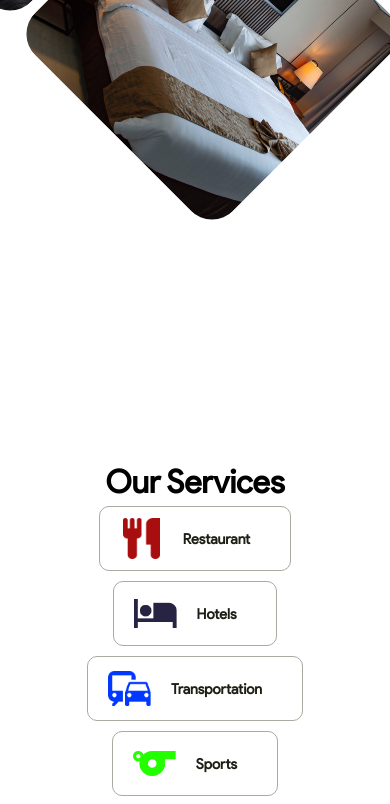
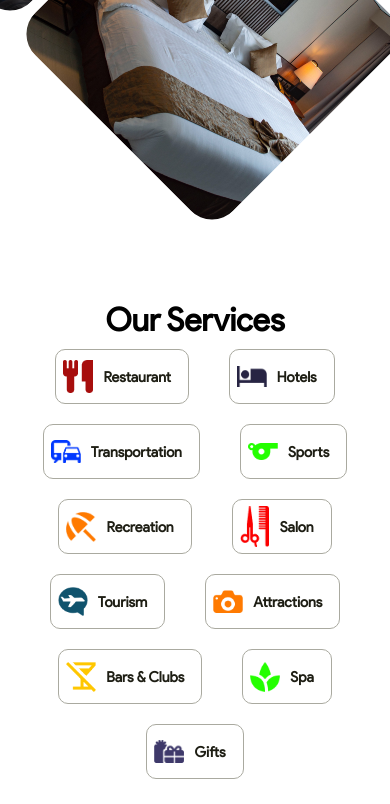
Before and after one commit to tayor99/plaza, a React (Create React App) app: page / in a window 390 px wide. Shown: the part 770-1574 px from the top of the page. Built offline with nearby package versions, Linux system fonts and the light colour scheme.

Commit message:
new marketplace  responsivenrss

```diff
--- a/src/components/Intro/Intro.style.js
+++ b/src/components/Intro/Intro.style.js
@@ -95,7 +95,7 @@ export const Wrapper = styled.div`
   @media (max-width: 860px) {
     flex-direction: column;
     justify-content: flex-start;
-    height: 1097px;
+    height: 900px;
     gap: 68px;
     margin-top: 40px;
     overflow: visible;
--- a/src/components/MarketPlace/Marketplace.style.js
+++ b/src/components/MarketPlace/Marketplace.style.js
@@ -51,6 +51,7 @@ export const Wrapper = styled.div`
         border: none;
         outline: none;
         cursor: pointer;
+        margin-bottom: 40px;
       }
     }
     .img__container {
@@ -102,10 +103,13 @@ export const Wrapper = styled.div`
     .open__shop {
       flex-direction: column;
       height: fit-content;
-      padding: 40px;
+      padding: 40px 0;
+    }
+    .content {
+      width: 80% !important;
     }
     .img__container {
-      width: 100%;
+      width: 80% !important;
       > img {
         border-radius: 10px !important;
       }
@@ -119,8 +123,11 @@ export const Wrapper = styled.div`
       }
     }
     .content {
+      width: 90% !important;
+      margin: 30px auto;
       h1 {
-        font-size: 1.4rem;
+        font-size: 1.2rem;
+        font-weight: 600;
       }
       p {
         font-size: 0.8rem;
--- a/src/components/Services/Services.style.js
+++ b/src/components/Services/Services.style.js
@@ -2,7 +2,7 @@ import styled from "styled-components";
 
 export const Wrapper = styled.div`
   h1 {
-    margin-top: 25px;
+    margin-top: 60px;
     text-align: center;
     font-family: var(--primary-font);
     font-style: normal;
@@ -10,7 +10,7 @@ export const Wrapper = styled.div`
     font-size: 2rem;
     color: var(--clr-black);
   }
-  .service__carousel {
+  /* .service__carousel {
     margin: 50px 0;
     .img__container {
       width: 100%;
@@ -21,7 +21,8 @@ export const Wrapper = styled.div`
         object-fit: cover;
       }
     }
-  }
+  } */
+
   .services {
     width: 100%;
     > ul {
@@ -77,14 +78,19 @@ export const Wrapper = styled.div`
       cursor: pointer;
     }
   }
-  @media (max-width: 700px) {
+  @media (max-width: 900px) {
     .services {
       > ul {
-        width: 90%;
-        /* justify-content: flex-start; */
-        > li {
-          margin: 5px 10px;
-          padding: 10px 20px;
+        width: 95%;
+        justify-content: center;
+        li {
+          padding: 5px 7px;
+          img {
+            width: 30px;
+          }
+          p {
+            margin: 0 10px;
+          }
         }
       }
     }
```
